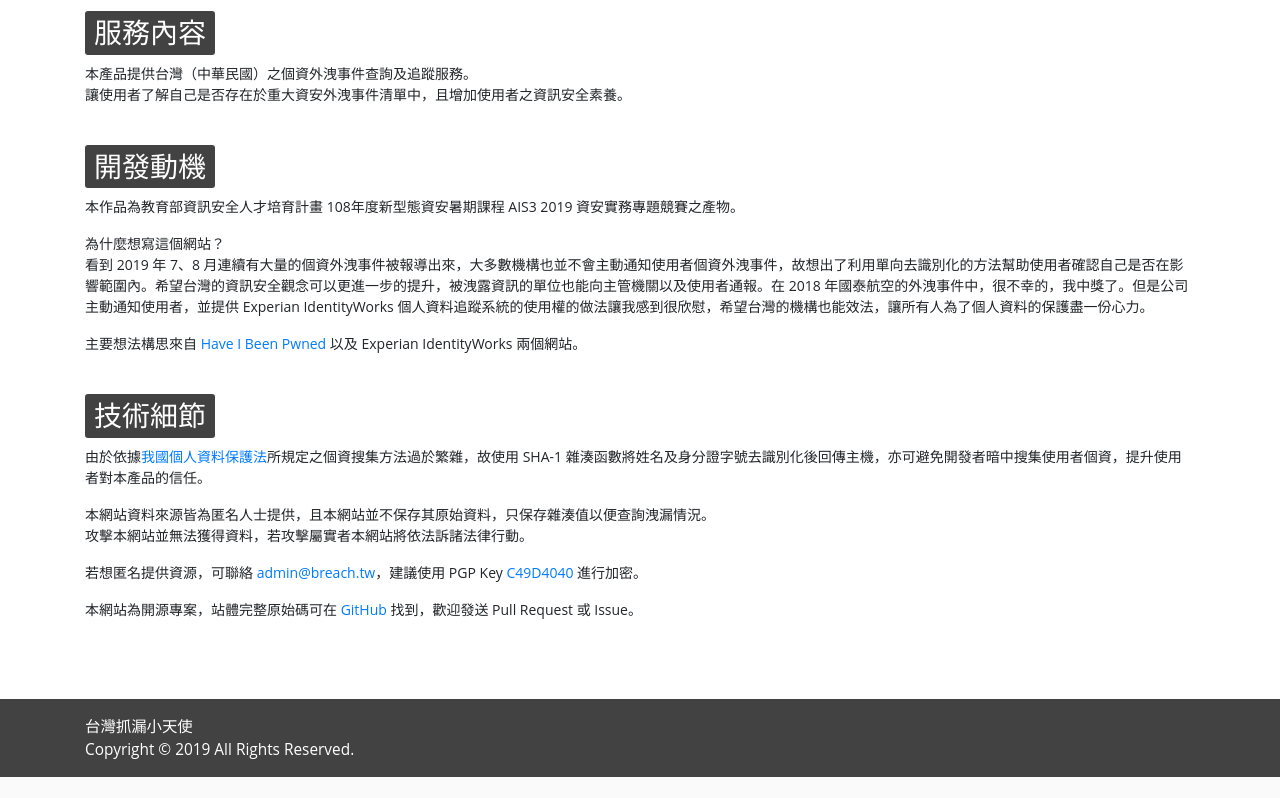
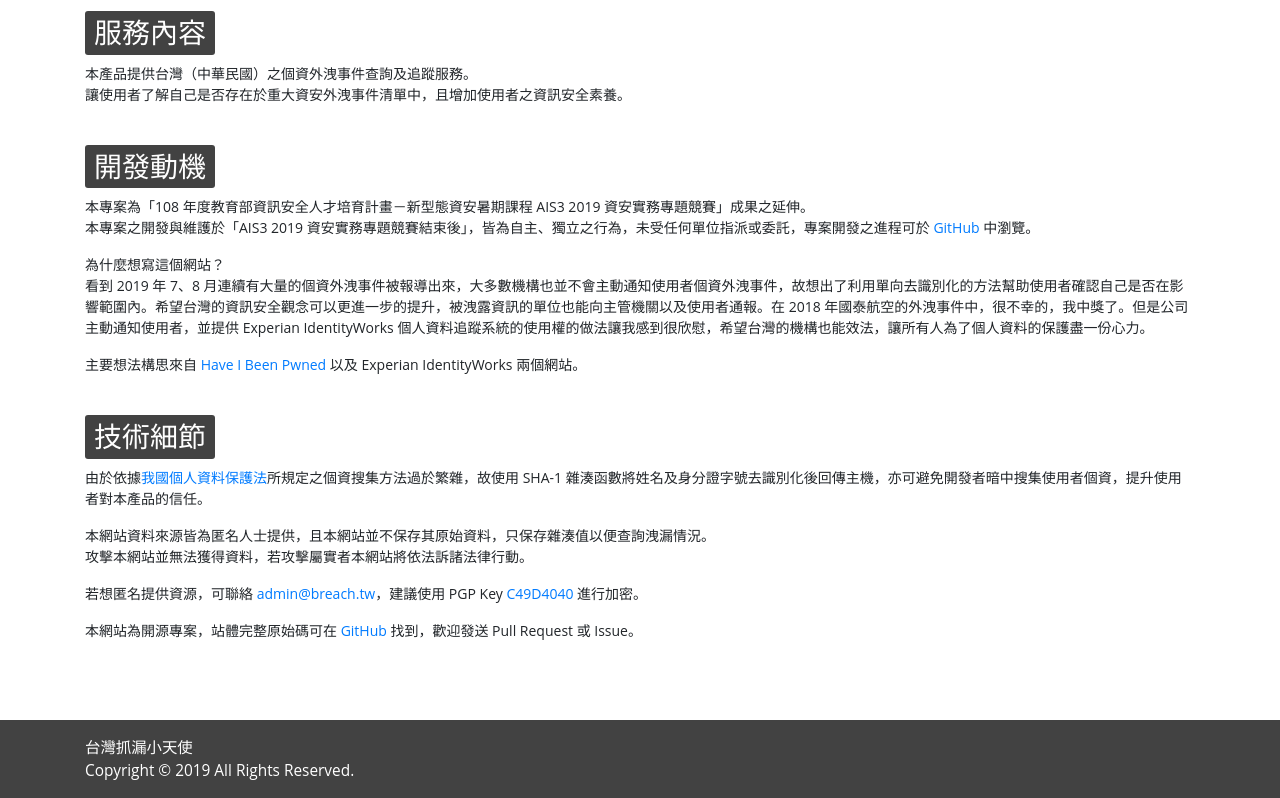
Before and after one commit to breach-tw/breach.tw, a PHP site: page /about.php in a window 1280 px wide. Shown: the part 261-1059 px from the top of the page. Before the commit the page ends 1038 px from the top, so only its background shows below. Run offline with PHP 8.4, Linux system fonts and the light colour scheme; some libraries are stand-ins or nearby versions.

Commit message:
開發聲明修改

```diff
--- a/about.php
+++ b/about.php
@@ -14,7 +14,7 @@
         <p>本產品提供台灣（中華民國）之個資外洩事件查詢及追蹤服務。<br/>讓使用者了解自己是否存在於重大資安外洩事件清單中，且增加使用者之資訊安全素養。</p>
 
         <h3 class="breach-title">開發動機</h3>
-        <p>本作品為教育部資訊安全人才培育計畫 108年度新型態資安暑期課程 AIS3 2019 資安實務專題競賽之產物。</p>
+		<p>本專案為「108 年度教育部資訊安全人才培育計畫－新型態資安暑期課程 AIS3 2019 資安實務專題競賽」成果之延伸。<br/>本專案之開發與維護於「AIS3 2019 資安實務專題競賽結束後」，皆為自主、獨立之行為，未受任何單位指派或委託，專案開發之進程可於 <a href="https://github.com/seadog007/breach.tw">GitHub</a> 中瀏覽。
         <p>為什麼想寫這個網站？<br/>看到 2019 年 7、8 月連續有大量的個資外洩事件被報導出來，大多數機構也並不會主動通知使用者個資外洩事件，故想出了利用單向去識別化的方法幫助使用者確認自己是否在影響範圍內。希望台灣的資訊安全觀念可以更進一步的提升，被洩露資訊的單位也能向主管機關以及使用者通報。在 2018 年國泰航空的外洩事件中，很不幸的，我中獎了。但是公司主動通知使用者，並提供 Experian IdentityWorks 個人資料追蹤系統的使用權的做法讓我感到很欣慰，希望台灣的機構也能效法，讓所有人為了個人資料的保護盡一份心力。</p>
         <p>主要想法構思來自 <a href="https://haveibeenpwned.com">Have I Been Pwned</a> 以及 Experian IdentityWorks 兩個網站。</p>
 
```
